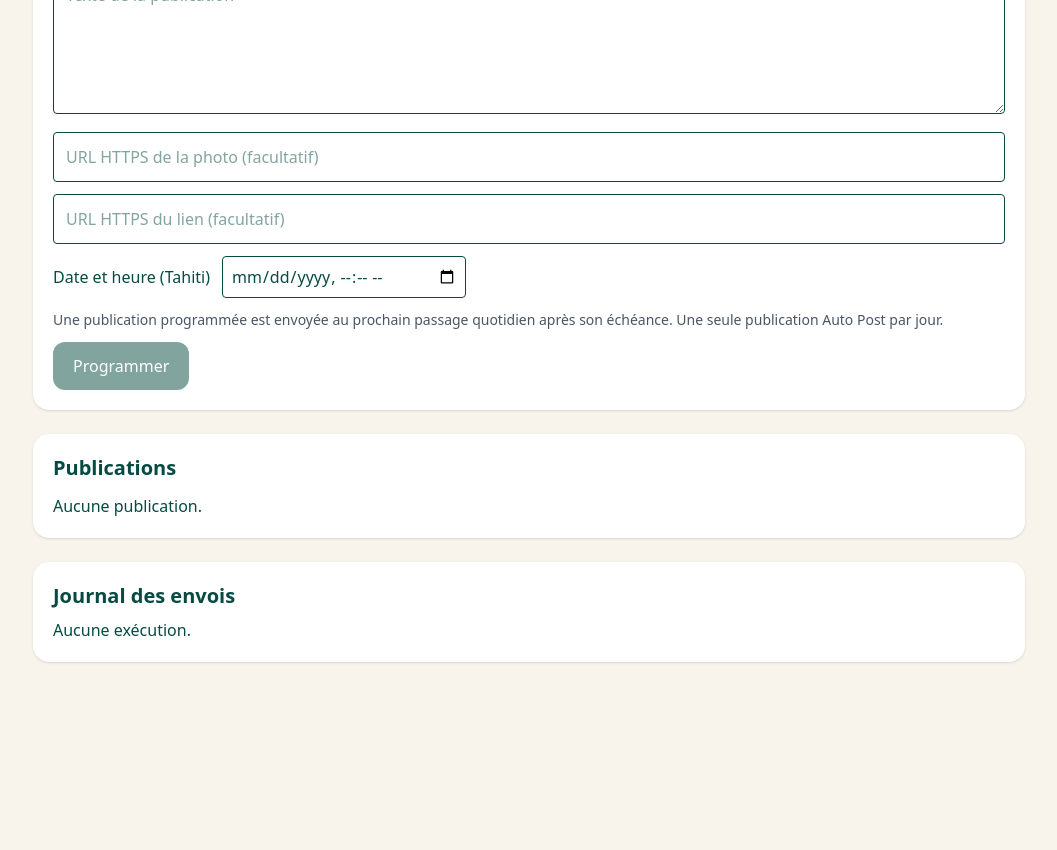
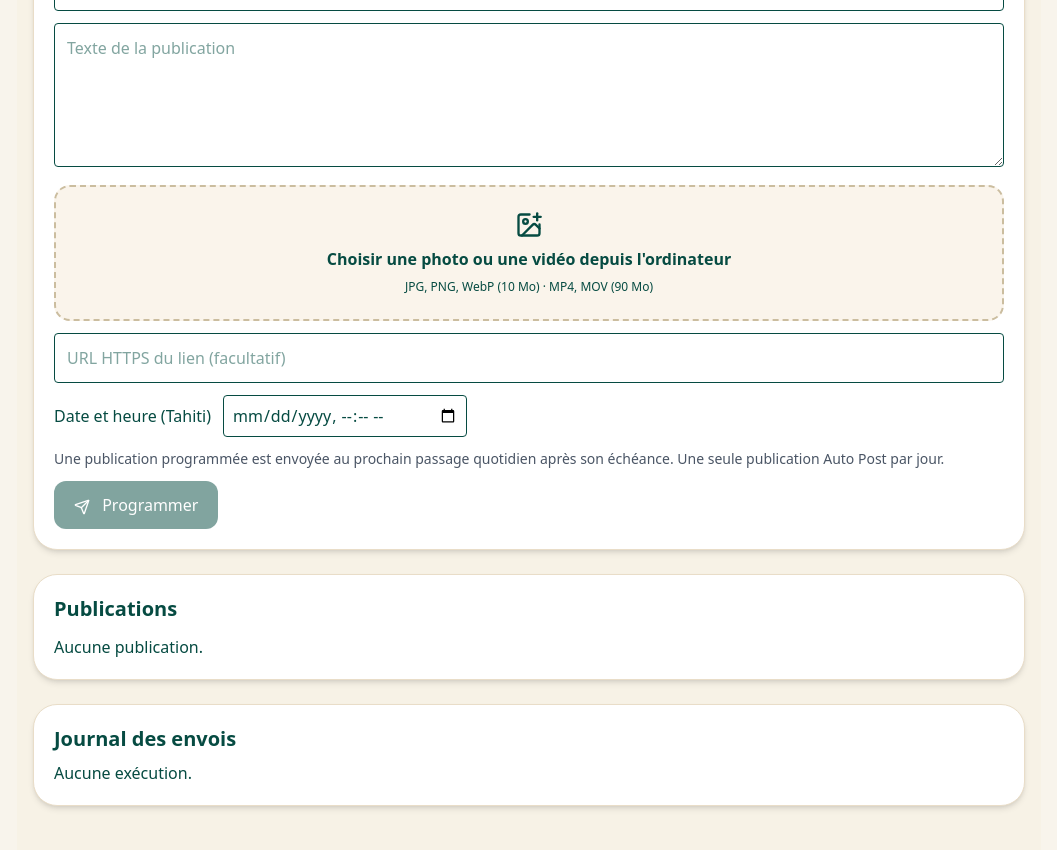
Before and after one commit to jonathandrouillon-commits/taui-te-ora, a Next.js app: page /admin/facebook in a window 1280 px wide. Shown: the part 460-1310 px from the top of the page, without its empty margins (111-1168 px from the left). Before the commit the page ends 1186 px from the top, so only its background shows below. Built offline with nearby package versions, Linux system fonts and the light colour scheme; no server answers; the database is empty.

Commit message:
feat: add Facebook media upload and Taui design

```diff
--- a/app/admin/facebook/page.tsx
+++ b/app/admin/facebook/page.tsx
@@ -1,6 +1,7 @@
 'use client';
 import { useCallback, useEffect, useState } from 'react';
 import { supabase } from '../../lib/supabase';
+import { CalendarDays, ImagePlus, Video, Send, PawPrint } from 'lucide-react';
 
 type Settings = { enabled: boolean; daily_time: string; automatic_animals: boolean; automatic_advice: boolean; automatic_associations: boolean; repeat_delay_days: number };
 type Post = { id: string; title: string | null; message: string | null; status: string; scheduled_at: string | null; published_at: string | null; error_message: string | null; facebook_post_id: string | null };
@@ -13,6 +14,8 @@ export default function FacebookAdminPage() {
   const [message, setMessage] = useState('');
   const [title, setTitle] = useState('');
   const [imageUrl, setImageUrl] = useState('');
+  const [mediaType, setMediaType] = useState<'image' | 'video' | null>(null);
+  const [uploading, setUploading] = useState(false);
   const [linkUrl, setLinkUrl] = useState('');
   const [scheduledAt, setScheduledAt] = useState('');
   const [notice, setNotice] = useState('');
@@ -33,10 +36,24 @@ export default function FacebookAdminPage() {
     catch (error) { setNotice(error instanceof Error ? error.message : 'Erreur'); }
     finally { setBusy(false); }
   }
-  return <main className="mx-auto max-w-5xl space-y-6 p-4 pb-16 text-[#064b42]">
-    <div><h1 className="text-3xl font-black">Facebook Auto Post</h1><p>TAUI TE ORA × Les Veilleurs de Kali — horaires de Tahiti</p></div>
+  async function uploadMedia(file: File | undefined) {
+    if (!file) return;
+    setUploading(true); setNotice('');
+    try {
+      const { data: { session } } = await supabase.auth.getSession();
+      if (!session) throw new Error('Connexion administrateur requise');
+      const form = new FormData(); form.append('file', file);
+      const response = await fetch('/api/admin/facebook-upload', { method: 'POST', headers: { Authorization: `Bearer ${session.access_token}` }, body: form });
+      const result = await response.json();
+      if (!response.ok) throw new Error(result.error || 'Import impossible');
+      setImageUrl(result.url); setMediaType(result.media_type); setNotice('Média importé avec succès');
+    } catch (error) { setNotice(error instanceof Error ? error.message : 'Erreur import'); }
+    finally { setUploading(false); }
+  }
+  return <main className="mx-auto max-w-5xl space-y-6 bg-[#f5ead8]/30 p-4 pb-16 text-[#064b42]">
+    <div className="rounded-3xl bg-[#064b42] p-6 text-white shadow-lg"><h1 className="flex items-center gap-3 text-3xl font-black"><PawPrint /> TAUI AUTO POST</h1><p className="mt-2 text-sm text-white/80">TAUI TE ORA × Les Veilleurs de Kali · Heure de Tahiti</p></div>
     {notice && <p role="status" className="rounded-xl bg-amber-50 p-3 text-sm">{notice}</p>}
-    {settings && <section className="space-y-4 rounded-2xl bg-white p-5 shadow">
+    {settings && <section className="space-y-4 rounded-3xl border border-[#e9ddc8] bg-white p-5 shadow-md">
       <h2 className="text-xl font-bold">Automatisation quotidienne</h2>
       <label className="flex items-center gap-3"><input type="checkbox" checked={settings.enabled} onChange={e => setSettings({ ...settings, enabled: e.target.checked })} /> Activer les publications automatiques</label>
       <label className="block">Heure de publication (Tahiti)<input type="time" className="ml-3 rounded border p-2" value={settings.daily_time} onChange={e => setSettings({ ...settings, daily_time: e.target.value })} /></label>
@@ -45,16 +62,25 @@ export default function FacebookAdminPage() {
       <label className="block">Délai entre deux mises en avant du même animal (jours)<input type="number" min="1" max="365" className="ml-3 w-20 rounded border p-2" value={settings.repeat_delay_days} onChange={e => setSettings({ ...settings, repeat_delay_days: Number(e.target.value) })} /></label>
       <button disabled={busy} className="rounded-xl bg-[#064b42] px-5 py-3 font-bold text-white disabled:opacity-50" onClick={() => execute({ action: 'settings', ...settings })}>Enregistrer les réglages</button>
     </section>}
-    <section className="space-y-3 rounded-2xl bg-white p-5 shadow"><h2 className="text-xl font-bold">Programmer une publication</h2>
+    <section className="space-y-3 rounded-3xl border border-[#e9ddc8] bg-white p-5 shadow-md"><h2 className="flex items-center gap-2 text-xl font-bold"><CalendarDays size={22} /> Créer une publication</h2>
       <input className="w-full rounded border p-3" placeholder="Titre (facultatif)" value={title} onChange={e => setTitle(e.target.value)} />
       <textarea className="min-h-36 w-full rounded border p-3" placeholder="Texte de la publication" value={message} onChange={e => setMessage(e.target.value)} />
-      <input className="w-full rounded border p-3" placeholder="URL HTTPS de la photo (facultatif)" value={imageUrl} onChange={e => setImageUrl(e.target.value)} />
+      <label className="flex cursor-pointer flex-col items-center gap-2 rounded-2xl border-2 border-dashed border-[#cbbd9f] bg-[#f5ead8]/50 p-6 text-center font-bold hover:bg-[#f5ead8]">
+        <ImagePlus size={28} /> <span>Choisir une photo ou une vidéo depuis l'ordinateur</span>
+        <span className="text-xs font-normal">JPG, PNG, WebP (10 Mo) · MP4, MOV (90 Mo)</span>
+        <input type="file" accept="image/jpeg,image/png,image/webp,video/mp4,video/quicktime" className="sr-only" disabled={uploading || busy} onChange={e => { void uploadMedia(e.target.files?.[0]); e.target.value = ''; }} />
+      </label>
+      {uploading && <p role="status">Importation en cours…</p>}
+      {imageUrl && <div className="space-y-2 rounded-xl bg-[#f5ead8]/40 p-3">
+        {mediaType === 'video' ? <video src={imageUrl} controls className="max-h-72 w-full rounded-xl" /> : <img src={imageUrl} alt="Aperçu du média" className="max-h-72 w-full rounded-xl object-contain" />}
+        <button type="button" className="text-sm font-bold underline" onClick={() => { setImageUrl(''); setMediaType(null); }}>Retirer ce média</button>
+      </div>}
       <input className="w-full rounded border p-3" placeholder="URL HTTPS du lien (facultatif)" value={linkUrl} onChange={e => setLinkUrl(e.target.value)} />
       <label className="block">Date et heure (Tahiti)<input type="datetime-local" className="ml-3 rounded border p-2" value={scheduledAt} onChange={e => setScheduledAt(e.target.value)} /></label>
       <p className="text-sm text-gray-600">Une publication programmée est envoyée au prochain passage quotidien après son échéance. Une seule publication Auto Post par jour.</p>
-      <button disabled={busy || !message.trim() || !scheduledAt} className="rounded-xl bg-[#064b42] px-5 py-3 font-bold text-white disabled:opacity-50" onClick={async () => { const date = new Date(`${scheduledAt}:00-10:00`); await execute({ action: 'create', title, message, image_url: imageUrl, link_url: linkUrl, scheduled_at: date.toISOString() }); }}>Programmer</button>
+      <button disabled={busy || uploading || !message.trim() || !scheduledAt} className="rounded-xl bg-[#064b42] px-5 py-3 font-bold text-white disabled:opacity-50" onClick={async () => { const date = new Date(`${scheduledAt}:00-10:00`); await execute({ action: 'create', title, message, image_url: imageUrl, media_type: mediaType, link_url: linkUrl, scheduled_at: date.toISOString() }); }}><Send size={16} className="mr-2 inline" /> Programmer</button>
     </section>
-    <section className="space-y-3 rounded-2xl bg-white p-5 shadow"><h2 className="text-xl font-bold">Publications</h2>{posts.length === 0 && <p>Aucune publication.</p>}{posts.map(post => <article key={post.id} className="space-y-1 border-b py-3"><p className="font-bold">{post.title || post.message?.slice(0, 70) || 'Publication'} — {post.status}</p><p className="text-sm">Prévue : {time(post.scheduled_at)} · Publiée : {time(post.published_at)}</p>{post.error_message && <p className="text-sm text-red-700">{post.error_message}</p>}{['scheduled', 'draft'].includes(post.status) && <button disabled={busy} className="text-sm underline" onClick={() => execute({ action: 'cancel', id: post.id })}>Annuler</button>}</article>)}</section>
-    <section className="space-y-2 rounded-2xl bg-white p-5 shadow"><h2 className="text-xl font-bold">Journal des envois</h2>{logs.length === 0 && <p>Aucune exécution.</p>}{logs.map(log => <p className="border-b py-2 text-sm" key={log.id}>{time(log.created_at)} — {log.status} — {log.details}</p>)}</section>
+    <section className="space-y-3 rounded-3xl border border-[#e9ddc8] bg-white p-5 shadow-md"><h2 className="text-xl font-bold">Publications</h2>{posts.length === 0 && <p>Aucune publication.</p>}{posts.map(post => <article key={post.id} className="space-y-1 border-b py-3"><p className="font-bold">{post.title || post.message?.slice(0, 70) || 'Publication'} — {post.status}</p><p className="text-sm">Prévue : {time(post.scheduled_at)} · Publiée : {time(post.published_at)}</p>{post.error_message && <p className="text-sm text-red-700">{post.error_message}</p>}{['scheduled', 'draft'].includes(post.status) && <button disabled={busy} className="text-sm underline" onClick={() => execute({ action: 'cancel', id: post.id })}>Annuler</button>}</article>)}</section>
+    <section className="space-y-2 rounded-3xl border border-[#e9ddc8] bg-white p-5 shadow-md"><h2 className="text-xl font-bold">Journal des envois</h2>{logs.length === 0 && <p>Aucune exécution.</p>}{logs.map(log => <p className="border-b py-2 text-sm" key={log.id}>{time(log.created_at)} — {log.status} — {log.details}</p>)}</section>
   </main>;
 }
--- a/app/api/admin/facebook-posts/route.ts
+++ b/app/api/admin/facebook-posts/route.ts
@@ -33,11 +33,12 @@ export async function POST(request: Request) {
       if (!message || message.length > 10000) return Response.json({ error: 'Message required (max 10000 characters)' }, { status: 400 });
       if (!scheduled || !Number.isFinite(Date.parse(scheduled)) || Date.parse(scheduled) <= Date.now()) return Response.json({ error: 'Future date required' }, { status: 400 });
       const image = String(body.image_url || '').trim();
+      const mediaType = body.media_type === 'video' ? 'video' : body.media_type === 'image' ? 'image' : null;
       const link = String(body.link_url || '').trim();
       for (const value of [image, link]) {
         if (value && (!/^https:\/\//i.test(value) || value.length > 2000)) return Response.json({ error: 'Public HTTPS URLs only' }, { status: 400 });
       }
-      const { error } = await db.from('facebook_auto_posts').insert({ post_type: 'manual', title: String(body.title || '').slice(0, 200), message, image_url: image || null, link_url: link || null, scheduled_at: new Date(scheduled).toISOString(), status: 'scheduled' });
+      const { error } = await db.from('facebook_auto_posts').insert({ post_type: 'manual', title: String(body.title || '').slice(0, 200), message, image_url: image || null, media_type: mediaType, link_url: link || null, scheduled_at: new Date(scheduled).toISOString(), status: 'scheduled' });
       if (error) throw error;
       return Response.json({ ok: true });
     }
--- a/app/api/cron/facebook-daily/route.ts
+++ b/app/api/cron/facebook-daily/route.ts
@@ -53,7 +53,7 @@ export async function GET(request: Request) {
       const { data: animal, error: animalError } = await db.from('animals').select('is_published,is_adopted').eq('id', post.animal_id).single();
       if (animalError || !animal?.is_published || animal?.is_adopted) throw new Error('Animal no longer eligible');
     }
-    const fbId = await publishFacebook(post.message || '', post.image_url, post.link_url);
+    const fbId = await publishFacebook(post.message || '', post.image_url, post.link_url, post.media_type);
     await db.from('facebook_auto_posts').update({ status: 'published', facebook_post_id: fbId, published_at: new Date().toISOString(), updated_at: new Date().toISOString() }).eq('id', post.id);
     await db.from('facebook_auto_daily_runs').update({ status: 'published', post_id: post.id }).eq('day', day);
     await db.from('facebook_auto_logs').insert({ post_id: post.id, action: 'publish', status: 'published', details: fbId });
```
Also changed, not shown: app/lib/facebook-autopost.ts (+10 -5 lines), vercel.json.
